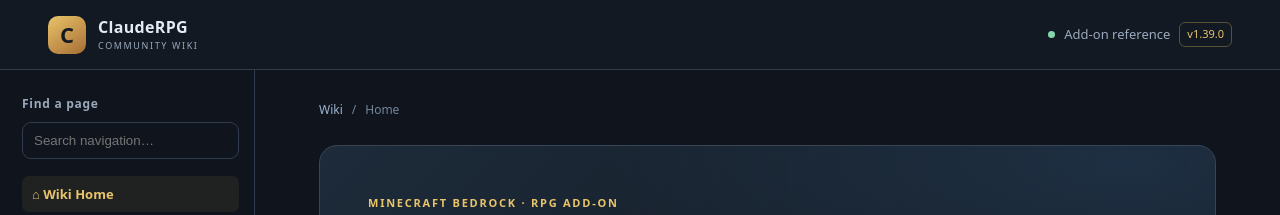
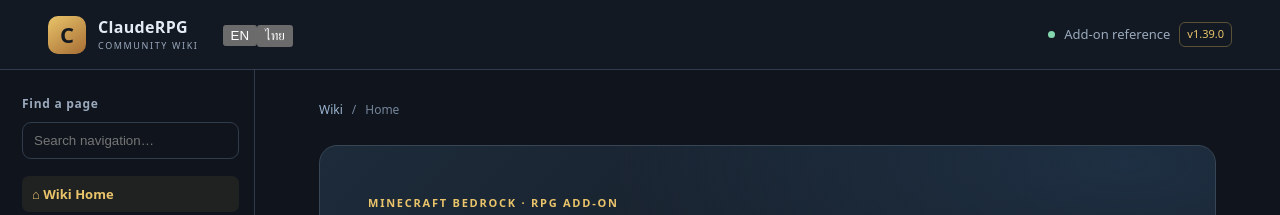
Before and after one commit to miniTorch25/ClaudeRPG-Wiki-V2, a Jekyll site: the page built from index.md, in a window 1280 px wide. Shown: the top 215 px of the page. Built offline with Jekyll 4.4.1, drawn with Linux system fonts in a browser that asks for light colours.

Commit message:
Add English and Thai language switch to wiki header

```diff
--- a/_layouts/default.html
+++ b/_layouts/default.html
@@ -15,6 +15,7 @@
       <span class="brand-mark">C</span>
       <span><strong>ClaudeRPG</strong><small>COMMUNITY WIKI</small></span>
     </a>
+    <div class="language-switch" role="group" aria-label="Choose language"><button type="button" class="language-option is-active" data-language="en" aria-pressed="true">EN</button><button type="button" class="language-option" data-language="th" aria-pressed="false">ไทย</button></div>
     <button class="menu-toggle" id="menu-toggle" aria-expanded="false" aria-controls="sidebar">Menu</button>
     <div class="topbar-meta"><span class="status-dot"></span> Add-on reference <span class="version-tag">v1.39.0</span></div>
   </header>
```
